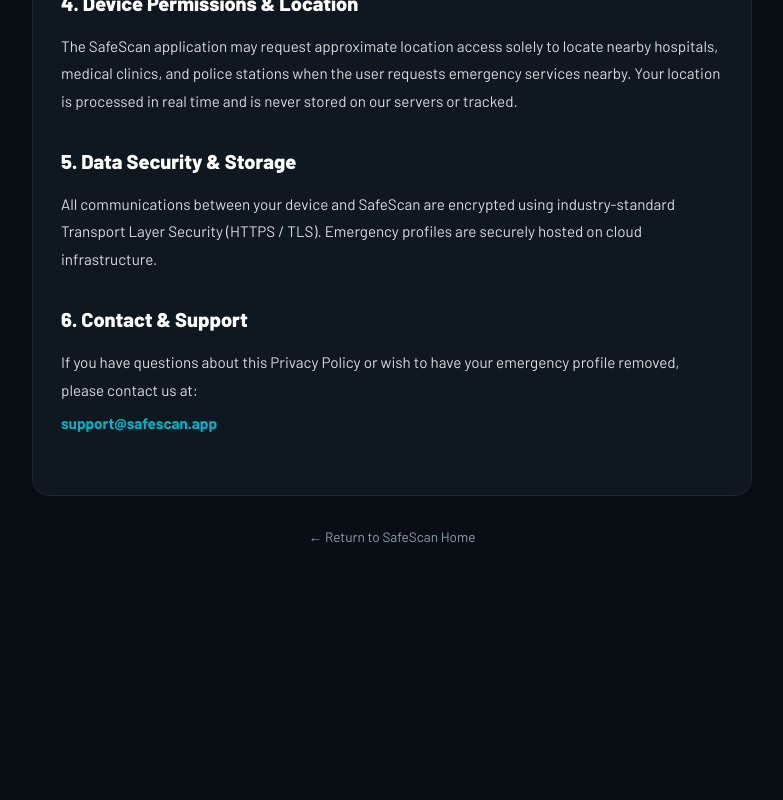
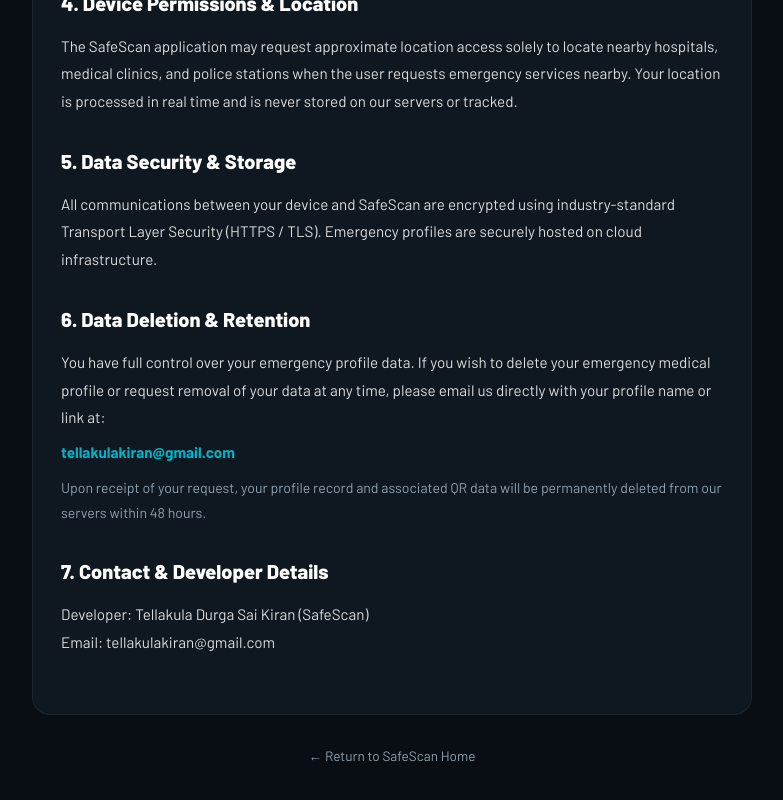
Before and after one commit to Tellakulakiran/safescan, a Next.js app: page /privacy in a window 1280 px wide. Shown: the part 879-1679 px from the top of the page, without its empty margins (248-1031 px from the left). Before the commit the page ends 1484 px from the top, so only its background shows below. Built offline with nearby package versions, Linux system fonts and the light colour scheme.

Commit message:
docs: add explicit data deletion section to privacy policy

```diff
--- a/src/app/privacy/page.tsx
+++ b/src/app/privacy/page.tsx
@@ -75,12 +75,23 @@ export default function PrivacyPage() {
             </section>
 
             <section style={{ marginBottom: 28 }}>
-              <h2 style={{ fontSize: '1.25rem', fontWeight: 800, color: '#fff', marginBottom: 12 }}>6. Contact & Support</h2>
+              <h2 style={{ fontSize: '1.25rem', fontWeight: 800, color: '#fff', marginBottom: 12 }}>6. Data Deletion & Retention</h2>
               <p>
-                If you have questions about this Privacy Policy or wish to have your emergency profile removed, please contact us at:
+                You have full control over your emergency profile data. If you wish to delete your emergency medical profile or request removal of your data at any time, please email us directly with your profile name or link at:
               </p>
-              <p style={{ marginTop: 6, fontWeight: 700, color: 'var(--accent)' }}>
-                support@safescan.app
+              <p style={{ marginTop: 8, fontWeight: 700, color: 'var(--accent)' }}>
+                tellakulakiran@gmail.com
+              </p>
+              <p style={{ marginTop: 8, fontSize: '.88rem', color: 'var(--muted)' }}>
+                Upon receipt of your request, your profile record and associated QR data will be permanently deleted from our servers within 48 hours.
+              </p>
+            </section>
+
+            <section style={{ marginBottom: 28 }}>
+              <h2 style={{ fontSize: '1.25rem', fontWeight: 800, color: '#fff', marginBottom: 12 }}>7. Contact & Developer Details</h2>
+              <p>
+                Developer: Tellakula Durga Sai Kiran (SafeScan)<br />
+                Email: tellakulakiran@gmail.com
               </p>
             </section>
 
```
